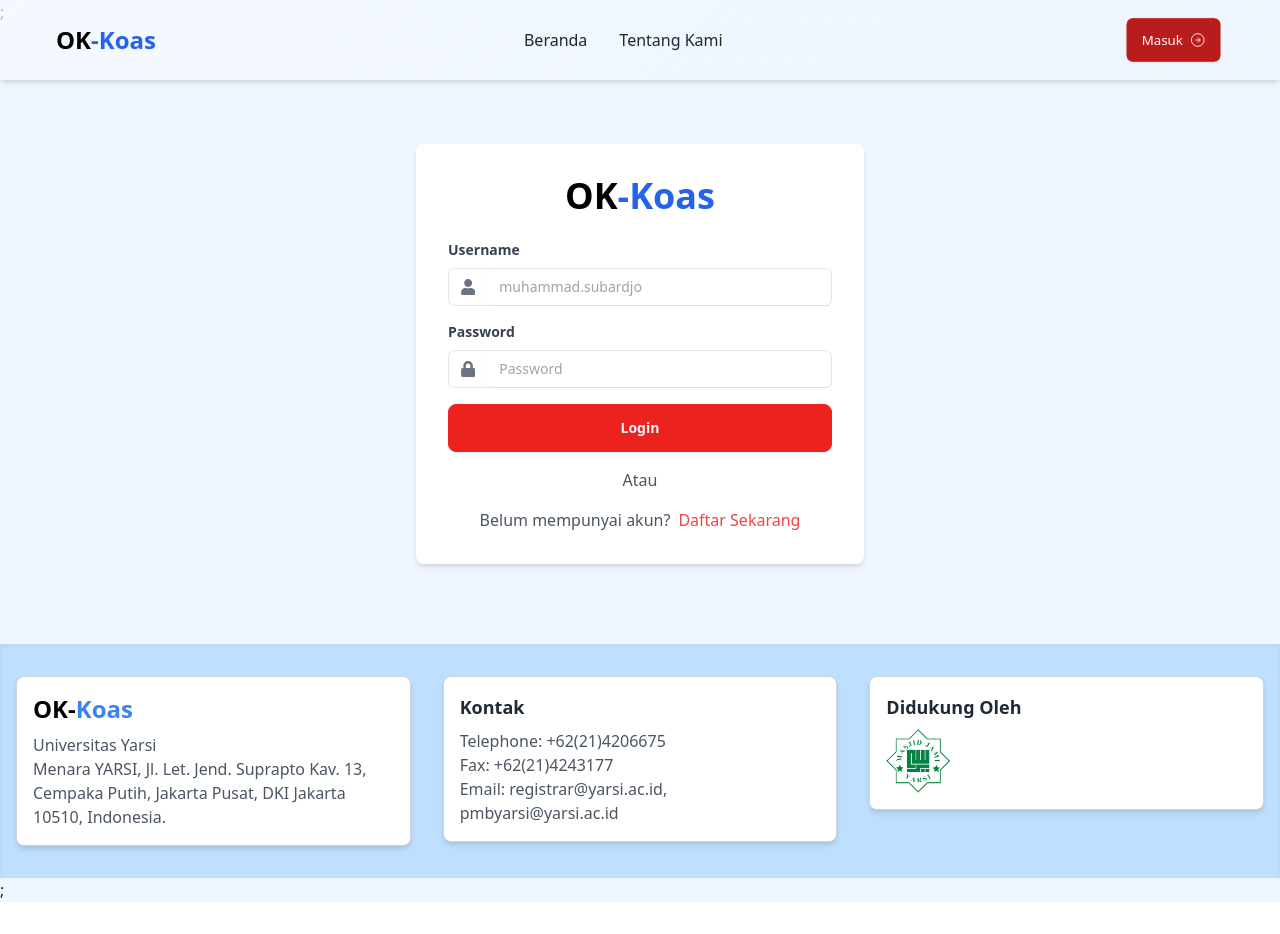
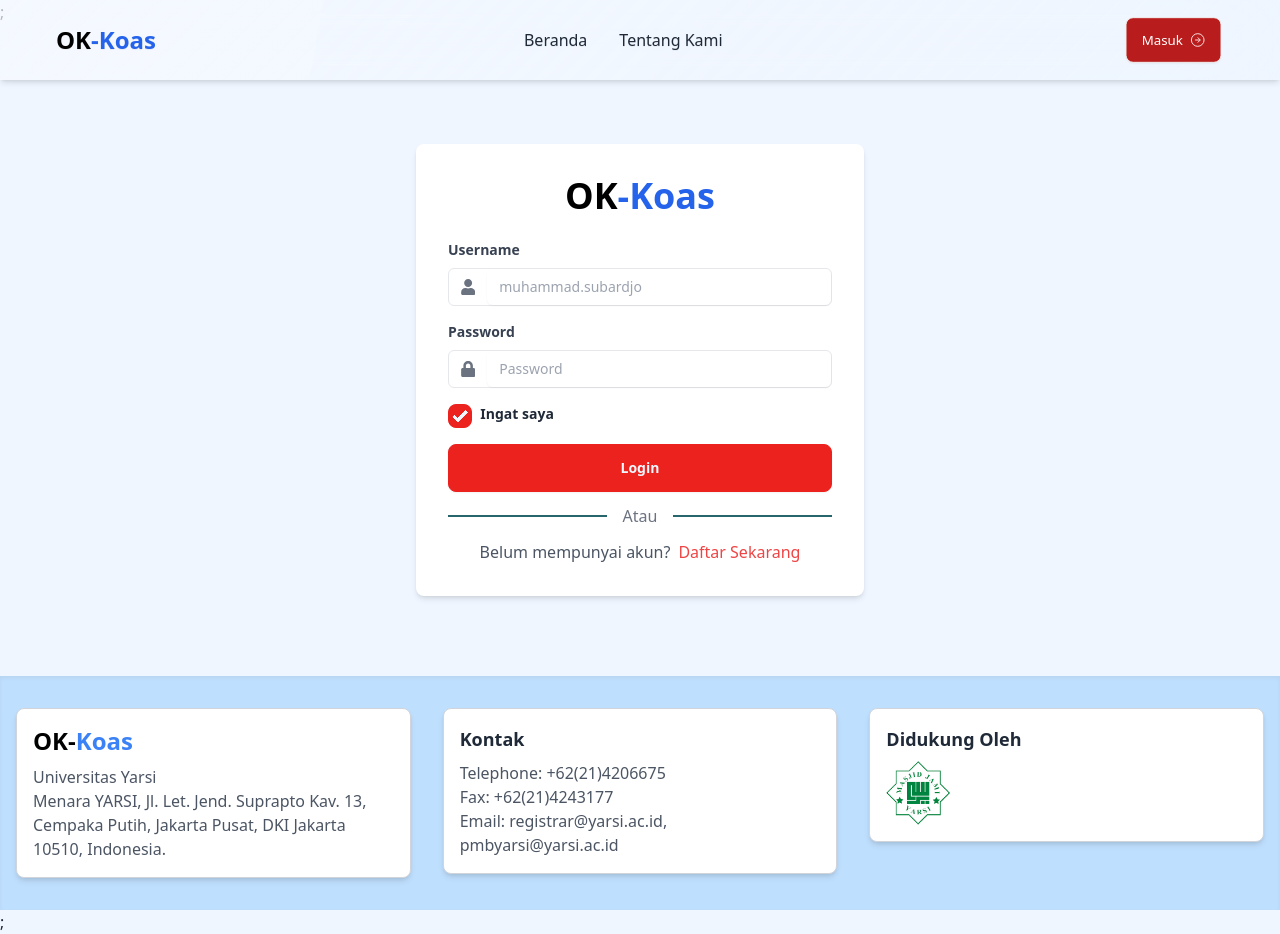
Before and after one commit to ok-koas/client, a React (Vite) app: page /login in a window 1280 px wide. Before the commit the page ends 902 px from the top, so only its background shows below. Built offline with nearby package versions, Linux system fonts and the light colour scheme; no server answers.

Commit message:
making some small changes

```diff
--- a/src/components/Logo.jsx
+++ b/src/components/Logo.jsx
@@ -4,7 +4,7 @@ import { Link } from "react-router-dom";
 const Logo = ({ size = "2xl", isActive = false }) => {
 	return (
 		<Link to={isActive ? "/" : ""}>
-      <div className={`text-${size} font-bold mb-4 md:mb-0`}>
+			<div className={`text-${size} font-bold mb-4 md:mb-0 select-none`}>
 				<span className="text-black">OK</span>
 				<span className="text-blue-600">-Koas</span>
 			</div>
--- a/src/components/Title.jsx
+++ b/src/components/Title.jsx
@@ -1,7 +1,7 @@
 import React from "react";
 import { Helmet } from "react-helmet";
 
-export default function TItle(props) {
+export default function Title(props) {
 	const separator = props.separator ?? "|";
 	const name = props.name ?? "";
 
--- a/src/pages/guest/KirimOtp.jsx
+++ b/src/pages/guest/KirimOtp.jsx
@@ -28,7 +28,7 @@ const KirimOtp = () => {
 						placeholder="*"
 						skipDefaultStyles={true}
 						inputStyle={
-							"bg-gray-300 w-8 h-8 md:w-10 md:h-10 lg:w-12 lg:h-12 text-center border-none rounded-md caret-blue-500 text-gray-700 outline-none font-semibold focus:bg-blue-100 transition duration-300"
+							"bg-gray-300 w-8 h-8 md:w-10 md:h-10 lg:w-12 lg:h-12 text-center border-none rounded-md caret-red-500 text-gray-700 outline-none font-semibold focus:bg-blue-100 transition duration-300"
 						}
 					/>
 					{/* <div className="w-full flex flex-row gap-2 md:gap-3 lg:gap-4 items-center justify-center">
--- a/src/pages/guest/Login.jsx
+++ b/src/pages/guest/Login.jsx
@@ -63,7 +63,7 @@ const Login = () => {
 					<form onSubmit={handleSubmit}>
 						<div className="mb-4">
 							<label
-								className="block text-gray-700 text-sm font-bold mb-2"
+								className="block text-gray-700 text-sm font-bold mb-2 select-none"
 								htmlFor="username"
 							>
 								Username
@@ -90,7 +90,7 @@ const Login = () => {
 						</div>
 						<div className="mb-4">
 							<label
-								className="block text-gray-700 text-sm font-bold mb-2"
+								className="block text-gray-700 text-sm font-bold mb-2 select-none"
 								htmlFor="password"
 							>
 								Password
@@ -115,17 +115,31 @@ const Login = () => {
 								<p className="text-red-500 text-xs italic">{errors.password}</p>
 							)}
 						</div>
+						<div className="flex align-middle">
+							<input
+								id="remember-me"
+								type="checkbox"
+								className="checkbox checkbox-primary"
+								defaultChecked
+							/>
+							&nbsp;&nbsp;
+							<label
+								htmlFor="remember-me"
+								className="font-semibold text-sm select-none"
+							>
+								Ingat saya
+							</label>
+						</div>
 						<div className="text-center mt-4">
-							<button
-								type="submit"
-								className="btn btn-primary w-full"
-							>
+							<button type="submit" className="btn btn-primary w-full">
 								{/* <FaSignInAlt className="text-lg" /> */}
 								Login
 							</button>
 						</div>
 						<div className="text-center mt-4">
-							<span className="text-gray-600">Atau</span>
+							<div className="divider divider-secondary text-gray-500">
+								Atau
+							</div>
 						</div>
 						{/* <div className="text-center mt-2">
               <button
```
Lines whose indentation alone changed are shown as unchanged.
